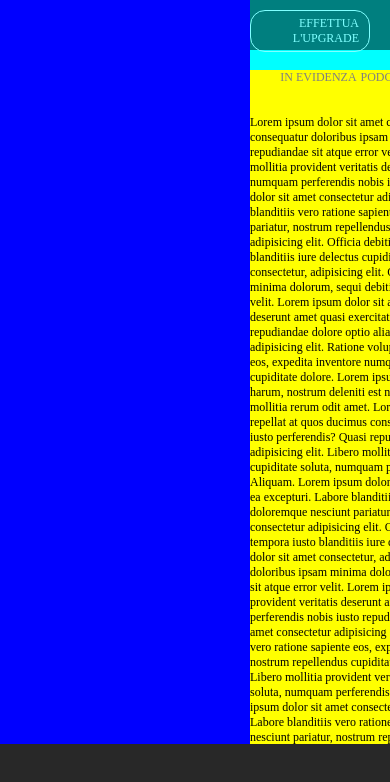
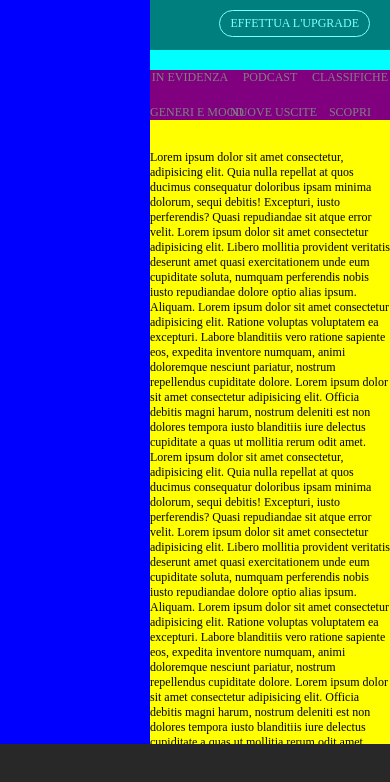
Before and after one commit to StefanoSalaa98/html-css-spotifyweb, a plain HTML site: page index.html in a window 390 px wide. Drawn offline with Linux system fonts and the light colour scheme.

Commit message:
Finalizza responsive lista sezione album

```diff
--- a/css/style.css
+++ b/css/style.css
@@ -14,7 +14,7 @@
 
 /*Sezione colonna sx*/
 .col-sx{
-    min-width:250px;
+    min-width:150px;
     min-height:100%;
 
     /*DEBUG*/
@@ -55,7 +55,7 @@
     position:fixed;
     text-align:end;
     opacity: 0.5;
-    width:calc(100% - 250px);
+    width:calc(100% - 150px);
     height:50px;
 
     /*DEBUG*/
@@ -79,6 +79,7 @@
     width:50%;
     gap:2%;
     list-style-type: none;
+    padding-left: 0;
     color:grey;
     margin-bottom:30px;
 }
@@ -94,3 +95,41 @@ footer{
     height:100px;
     background-color: #282828;
 }
+
+/*Sezione Responsive*/
+
+/*sezione album*/
+
+@media screen and (max-width:878px){
+
+
+    .album ul{
+        width:100%;
+        flex-wrap:wrap;
+        gap:20px 0;
+        justify-content:center;
+        /*DEBUG*/
+        background-color:red;
+    }
+
+    .album li{
+        width:20%;
+        text-align:center;
+    }
+}
+
+@media screen and (max-width:639px){
+
+/*sezione album*/
+
+    .album ul{
+
+        /*DEBUG*/
+        background-color:purple;
+    }
+
+    .album li{
+        width:calc(100% / 3);
+        text-align:center;
+    }
+}
```
